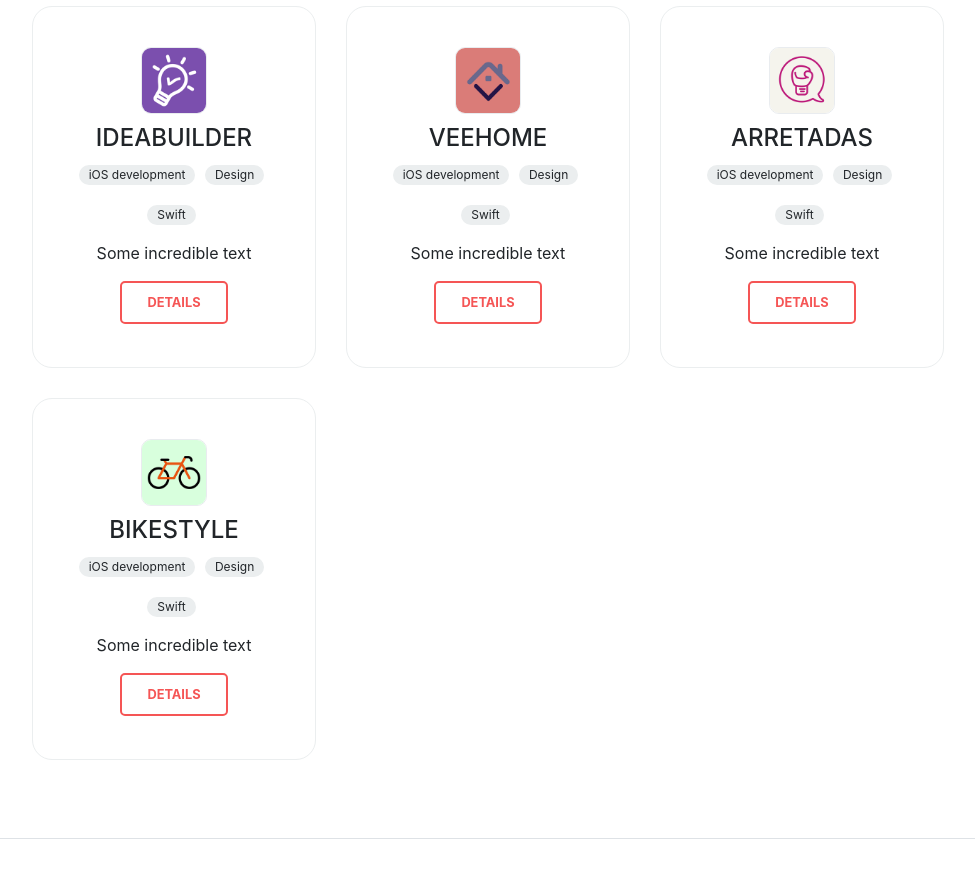
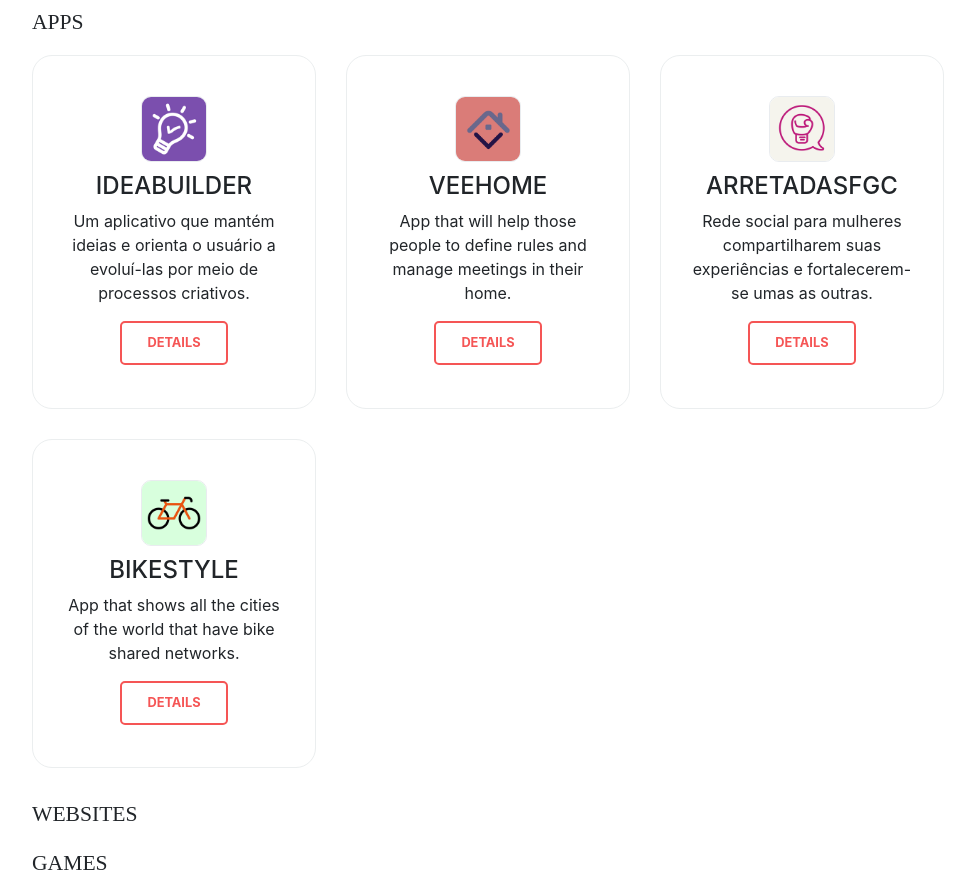
Before and after one commit to deboramour4/deboramour4.github.io, a website with bundled scripts: page index.html in a window 1280 px wide. Shown: the part 2640-3522 px from the top of the page, without its empty margins (288-1263 px from the left). Built offline with nearby package versions, Linux system fonts and the light colour scheme; a script that the page names is missing; a web font is replaced by a local one.

Commit message:
Projects cards

```diff
--- a/index.html
+++ b/index.html
@@ -316,72 +316,21 @@
 
 
           <div class="projects-gallery">
-              <div class="row">
-                <div class="col-sm-6 col-md-4">
-                    <div class="lightbox md-trigger">
-                      <img src="img/projects/ideabuilder-logo.png" class="image-logo">
-                      <h4>IdeaBuilder</h4>
+              <div id="projects-cards">
+                <div class="subheading mb-3">Apps</div>
+                <div id="apps-projects" class="row"></div>
 
-                      <div class="chips">
-                        <span>iOS development</span>
-                        <span>Design</span>
-                        <span>Swift</span>
-                      </div>
+                <div class="en subheading mb-3">Websites</div>
+                <div class="pt subheading mb-3">Sites</div>
+                <div class="es subheading mb-3">Sitios web</div>
+                <div id="sites-projects" class="row"></div>
 
-                      <p>Some incredible text</p>
-                      <button>Details</button>
-                    </div>
-                </div>
-                 <div class="col-sm-6 col-md-4">
-                    <div class="lightbox md-trigger">
-                      <img src="img/projects/veehome-logo.png" class="image-logo">
-                      <h4>VeeHome</h4>
-
-                      <div class="chips">
-                        <span>iOS development</span>
-                        <span>Design</span>
-                        <span>Swift</span>
-                      </div>
-
-                      <p>Some incredible text</p>
-                      <button>Details</button>
-                    </div>
-                </div>
-                <div class="col-sm-6 col-md-4">
-                    <div class="lightbox md-trigger">
-                      <img src="img/projects/arretadas-logo.png" class="image-logo" alt="Park">
-                      <h4>Arretadas</h4>
-
-                      <div class="chips">
-                        <span>iOS development</span>
-                        <span>Design</span>
-                        <span>Swift</span>
-                      </div>
-
-                      <p>Some incredible text</p>
-                      <button>Details</button>
-                    </div>
-                </div>
-                <div class="col-sm-6 col-md-4">
-                    <div class="lightbox md-trigger">
-                      <img src="img/projects/bikestyle-logo.png" class="image-logo" alt="Park">
-                      <h4>BikeStyle</h4>
-
-                      <div class="chips">
-                        <span>iOS development</span>
-                        <span>Design</span>
-                        <span>Swift</span>
-                      </div>
-
-                      <p>Some incredible text</p>
-                      <button>Details</button>
-                    </div>
-                </div>
-            </div>
-
-
-
-        </div>
+                <div class="en subheading mb-3">Games</div>
+                <div class="pt subheading mb-3">Jogos</div>
+                <div class="es subheading mb-3">Juegos</div>
+                <div id="games-projects" class="row"></div>
+              </div>
+          </div>
 
         </div>
       </section>
--- a/js/resume.js
+++ b/js/resume.js
@@ -71,6 +71,119 @@
   })
 
   // Project Gallery ----------------------------------------------
+  // keep this json sorted in the same way of site
+  var all_projects = [
+        {
+          "id": "ideabuilder",
+          "type": "app",
+          "name": "IdeaBuilder",
+          "link": {
+            "type": "git",
+            "src": "https://github.com/PowerPaloma/Bloco-de-Ideias/"
+          },
+          "tags": ["iOS development","Swift", "CoreData"],
+          "textSmall": "Um aplicativo que mantém ideias e orienta o usuário a evoluí-las por meio de processos criativos.",
+          "textBig": "<p>Somos todos capazes de ser criativos. E nós temos ideias criativas o tempo todo. E alguns deles têm o poder de mudar o mundo. É comum ter idéias em nosso tempo livre, como no ônibus que vai para a faculdade. Quando chegamos em casa, não nos lembramos mais da ideia.</p>"+
+          "<p>Pensando nessas pessoas criamos o IdeaBuilder, que é um aplicativo para iOS que mantém suas ideias incríveis salvas. Você pode criar tópicos personalizados para uma ideia, como imagens, texto e desenho. Você também pode obter algumas sugestões para desenvolver melhor sua ideia.</p>",
+          "prints": 7
+        },
+        {
+          "id": "veehome",
+          "type": "app",
+          "name": "VeeHome",
+          "link": {
+            "type": "git",
+            "src": "https://github.com/MartonioJunior/RuleOfThumb"
+          },
+          "tags": ["iOS development","UI/UX Design","Swift", "CloudKit", "watchOS"],
+          "textSmall": "App that will help those people to define rules and manage meetings in their home.",
+          "textBig": "<p>Living together is about harmony. We want to encourage people sharing the same house to live in an atmosphere of respect for the individuality of each other, turning every house into a home.</p>"+
+          "<p>We want to promote dialogues between those people that share a home and will give them support to come to a agreement about rule which will help them to better understand each other space</p>"+
+          "<p>VeeHome is an iOS app with WatchOS support that will help those people to define rules and manage meetings in their home.</p>",
+          "prints": 11
+        },
+        {
+          "id": "arretadas",
+          "type": "app",
+          "name": "ArretadasFGC",
+          "link": {
+            "type": "git",
+            "src": "https://github.com/jessicalewinter/ArretadasFGC"
+          },
+          "tags": ["iOS development","Design","Swift"],
+          "textSmall": "Rede social para mulheres compartilharem suas experiências e fortalecerem-se umas as outras.",
+          "textBig": "<p>Baseado no livro de Jessica Bennett “Clube da Luta Feminista” o app Arretadas se torna uma ferramenta de suporte para as reuniões de tais clubes.</p>"+
+          "<p>Nele é possível criar um usuário; criar Clubes da Luta; postar atualizações fotos e mensagens sobre os Clubes; participar de Clubes; pesquisar por Clubes perto em cidades específicas.</p>",
+          "prints": 0
+        },
+        {
+          "id": "bikestyle",
+          "type": "app",
+          "name": "BikeStyle",
+          "link": {
+            "type": "git",
+            "src": "https://github.com/deboramour4/bikestyle-app"
+          },
+          "tags": ["iOS development","Bikes","Swift"],
+          "textSmall": "App that shows all the cities of the world that have bike shared networks.",
+          "textBig": "<p>People all over the world love to visit new cities and explore it. Those people love to learn more about the culture, culinary and history of a city.</p>"+
+          "<p>BikeStyle it's an iOS app that shows all the cities of the world that have bike shared networks. It's gonna help both local residents and tourists to discover the beauty of their city by bike.</p>",
+          "prints": 0
+        // },
+        // {
+        //   "id": "",
+        //   "type": "app",
+        //   "name": "",
+        //   "link": "",
+        //   "link": {
+        //     "type": "git",
+        //     "src": ""
+        //   },
+        //   "tags": ["iOS development","",""],
+        //   "textSmall": "",
+        //   "textBig":
+        //   "<p></p>"+
+        //   "<p></p>",
+        //   "prints": 0
+        // },
+        // {
+        //   "id": "",
+        //   "type": "app",
+        //   "name": "",
+        //   "link": "",
+        //   "link": {
+        //     "type": "git",
+        //     "src": ""
+        //   },
+        //   "tags": ["iOS development","",""],
+        //   "textSmall": "",
+        //   "textBig":
+        //   "<p></p>"+
+        //   "<p></p>",
+        //   "prints": 0
+        }]
+
+
+  // Create project cards in section
+  for (var p in all_projects) {
+    var project = all_projects[p]
+    createCard(project["type"], project)
+  }
+  function createCard(type, project) {
+      var projectsHTML = $("#"+type+"s-projects").html()
+      projectsHTML += "<div class='col-sm-6 col-md-4'>"+
+                  "<div class='lightbox md-trigger'>"+
+                    "<img src='img/projects/"+project["id"]+"-logo.png' class='image-logo'>"+
+                    "<h4>"+project["name"]+"</h4>"+
+                    "<div class='chips'></div>"+
+                    "<p>"+project["textSmall"]+"</p>"+
+                    "<button>Details</button>"+
+                  "</div>"+
+              "</div>"
+      $("#"+type+"s-projects").html(projectsHTML)
+    }
+
+  // Create project modal trigger
   $('.md-trigger').on('click', function() {
     var index = $(".md-trigger").index(this);
     showProject(index)
@@ -82,64 +195,64 @@
     $('.md-modal').removeClass('md-show');
   });
 
+
   // Project modal -----------------------
-  var all_projects = [{
-          "id": "ideabuilder",
-          "name": "IdeaBuilder",
-          "link": "https://github.com/PowerPaloma/Bloco-de-Ideias/",
-          "tags": ["iOS development","Swift", "CoreData"],
-          "textSmall": "Um aplicativo que mantém ideias e orienta o usuário a evoluí-las por meio de processos criativos.",
-          "textBig": "<p>Somos todos capazes de ser criativos. E nós temos ideias criativas o tempo todo. E alguns deles têm o poder de mudar o mundo. É comum ter idéias em nosso tempo livre, como no ônibus que vai para a faculdade. Quando chegamos em casa, não nos lembramos mais da ideia.</p>"+
-          "<p>Pensando nessas pessoas criamos o IdeaBuilder, que é um aplicativo para iOS que mantém suas ideias incríveis salvas. Você pode criar tópicos personalizados para uma ideia, como imagens, texto e desenho. Você também pode obter algumas sugestões para desenvolver melhor sua ideia.</p>",
-          "prints": 7},
-          {
-          "id": "veehome",
-          "name": "VeeHome",
-          "link": "https://github.com/MartonioJunior/RuleOfThumb",
-          "tags": ["iOS development","UI/UX Design","Swift", "CloudKit", "watchOS"],
-          "textSmall": "Um aplicativo que mantém ideias e orienta o usuário a evoluí-las por meio de processos criativos.",
-          "textBig": "<p>Somos todos capazes de ser criativos. E nós temos ideias criativas o tempo todo. E alguns deles têm o poder de mudar o mundo. É comum ter idéias em nosso tempo livre, como no ônibus que vai para a faculdade. Quando chegamos em casa, não nos lembramos mais da ideia.</p>"+
-          "<p>Pensando nessas pessoas criamos o IdeaBuilder, que é um aplicativo para iOS que mantém suas ideias incríveis salvas. Você pode criar tópicos personalizados para uma ideia, como imagens, texto e desenho. Você também pode obter algumas sugestões para desenvolver melhor sua ideia.</p>",
-          "prints": 11},
-          {
-          "id": "arretadas",
-          "name": "ArretadasFGC",
-          "link": "https://github.com/jessicalewinter/ArretadasFGC",
-          "tags": ["iOS development","Design","Swift"],
-          "textSmall": "Um aplicativo que mantém ideias e orienta o usuário a evoluí-las por meio de processos criativos.",
-          "textBig": "<p>Somos todos capazes de ser criativos. E nós temos ideias criativas o tempo todo. E alguns deles têm o poder de mudar o mundo. É comum ter idéias em nosso tempo livre, como no ônibus que vai para a faculdade. Quando chegamos em casa, não nos lembramos mais da ideia.</p>"+
-          "<p>Pensando nessas pessoas criamos o IdeaBuilder, que é um aplicativo para iOS que mantém suas ideias incríveis salvas. Você pode criar tópicos personalizados para uma ideia, como imagens, texto e desenho. Você também pode obter algumas sugestões para desenvolver melhor sua ideia.</p>",
-          "prints": 3},
-          {
-          "id": "bikestyle",
-          "name": "BikeStyle",
-          "link": "https://github.com/deboramour4/bikestyle-app",
-          "tags": ["iOS development","Bikes","Swift"],
-          "textSmall": "Um aplicativo que mantém ideias e orienta o usuário a evoluí-las por meio de processos criativos.",
-          "textBig": "<p>Somos todos capazes de ser criativos. E nós temos ideias criativas o tempo todo. E alguns deles têm o poder de mudar o mundo. É comum ter idéias em nosso tempo livre, como no ônibus que vai para a faculdade. Quando chegamos em casa, não nos lembramos mais da ideia.</p>"+
-          "<p>Pensando nessas pessoas criamos o IdeaBuilder, que é um aplicativo para iOS que mantém suas ideias incríveis salvas. Você pode criar tópicos personalizados para uma ideia, como imagens, texto e desenho. Você também pode obter algumas sugestões para desenvolver melhor sua ideia.</p>",
-          "prints": 2}
-          ]
-
-
   function showProject(index) {
     for (var i in all_projects) {
       if (i == index){
         var project = all_projects[i]
         var projectID = project["id"]
 
+        setProjectName(project)
+        setProjectLink(project)
+        setProjectLogo(project)
+        setProjectDescription(project)
+        setProjectTags(project)
+        setProjectPrints(project)
+
+        // Run carrousel
+        baguetteBox.run('.tz-gallery');
+
+      }
+    }
+
+    function setProjectName(project) {
       $("#project-name").text(project["name"])
-        $("#project-link").attr("href", project["link"])
+    }
+    function setProjectLogo(project) {
       $("#project-img").attr("src", "img/projects/"+project["id"]+"-logo.png")
+    }
+    function setProjectDescription(project) {
       $("#project-textBig").html(project["textBig"])
+    }
 
+    function setProjectLink(project) {
+      $("#project-link").attr("href", project["link"]["src"])
+        switch(project["link"]["type"]) {
+          case "git":
+            //console.log("git")
+            break;
+          case "app store":
+            //console.log("app store")
+            break;
+          case "site":
+            //console.log("site")
+            break;
+          default:
+            console.log("Error! on link type.")
+        }
+    }
+
+    function setProjectTags(project) {
       var tagsHTML = ""
       for (var t in project["tags"]) {
         var tag = project["tags"][t]
         tagsHTML += "<span>"+tag+"</span>"
       }
       $("#project-tags").html(tagsHTML)
+    }
 
+    function setProjectPrints(project) {
       var printsHTML = ""
       for (var p = 1; p <= project["prints"]; p++) {
         printsHTML += "<div class='col-sm-6 col-md-3'>"+
@@ -149,11 +262,6 @@
                       "</div>"
       }
       $("#project-prints").html(printsHTML)
-
-        // Run carrousel
-        baguetteBox.run('.tz-gallery');
-
-      }
     }
 
   }
--- a/scss/_global.scss
+++ b/scss/_global.scss
@@ -108,7 +108,7 @@ button {
         font-size: .8em;
         font-weight: bold;
         margin: 1em auto;
-        padding: .8em 2em;
+        padding: .5em 1.2em;
         position: relative;
         text-transform: uppercase;
 
```
Lines whose indentation alone changed are shown as unchanged.
